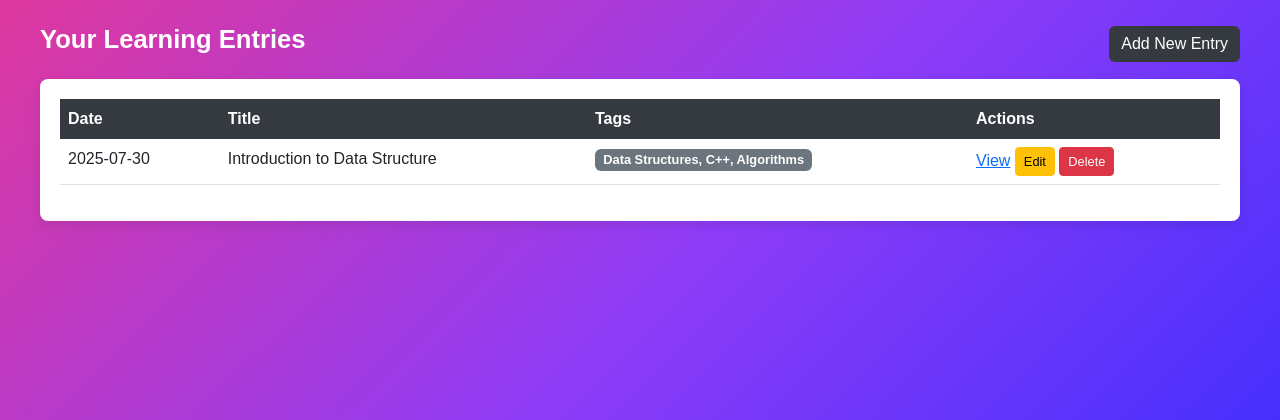
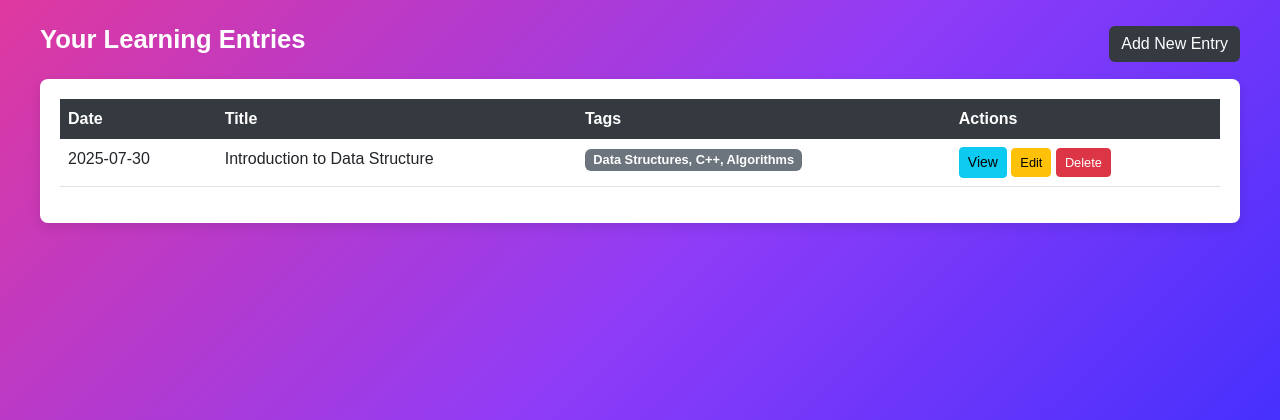
Before and after one commit to 117ABHISHEK/YOPM2, a Flask app: page /dashboard in a window 1280 px wide. Shown: the part 99-519 px from the top of the page. Run offline with Flask 3, Linux system fonts and the light colour scheme; a user stored in the database is signed in; data comes from the database, SQL or seed files in the repository; some libraries are stand-ins or nearby versions.

Commit message:
Update dashboard.html

```diff
--- a/templates/dashboard.html
+++ b/templates/dashboard.html
@@ -40,7 +40,10 @@ block head_extra %}
             >
           </td>
           <td>
-            <a href="{{ url_for('view_entry', id=entry['id']) }}" ...>View</a>
+            <a
+              href="{{ url_for('view_entry', id=entry['id']) }}"
+              class="btn btn-sm btn-info"
+              >View</a>
 
             <a
               href="{{ url_for('update', id=entry['id']) }}"
```
